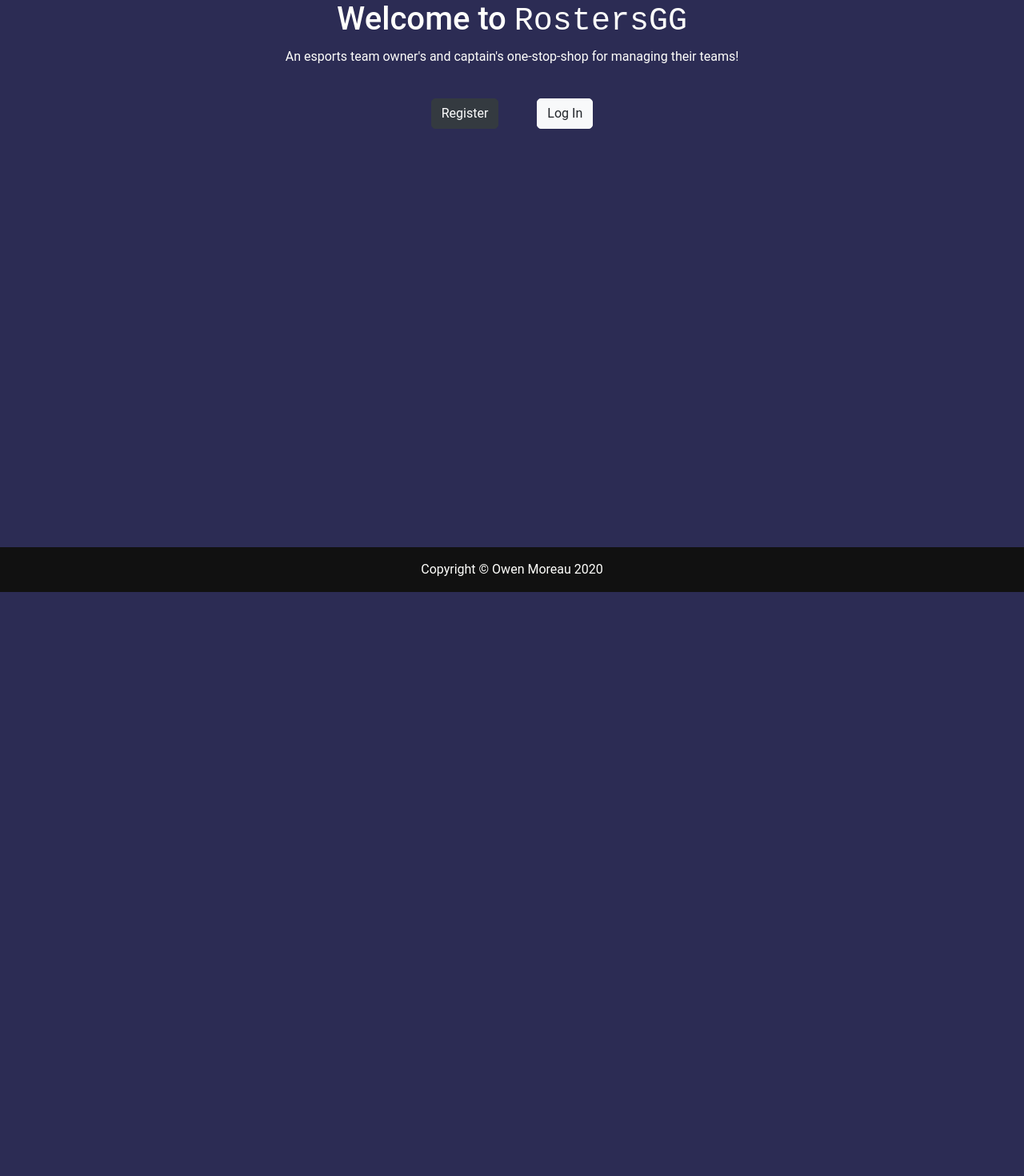
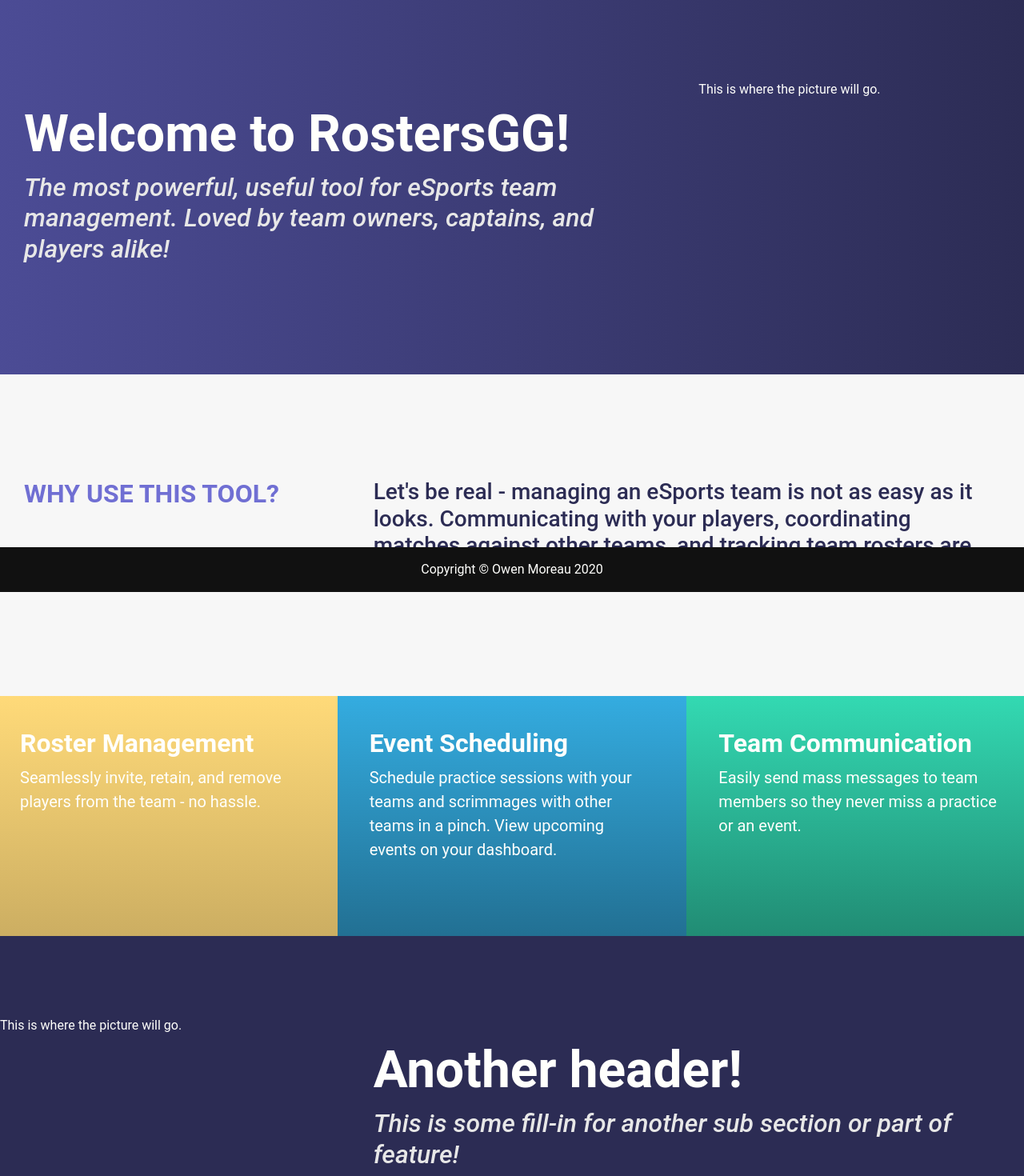
Before and after one commit to Yuanionrings/RostersGG-1, a React (Create React App) app in the folder client/: page / in a window 1280 px wide. Shown: the part 60-1530 px from the top of the page at 80% size. Before the commit the page ends 800 px from the top, so only its background shows below. Built offline with nearby package versions, Linux system fonts and the light colour scheme.

Commit message:
INCOMPLETE changes to landing page and styling

```diff
--- a/client/src/App.css
+++ b/client/src/App.css
@@ -72,6 +72,8 @@ body {
     outline: none !important;
 }
 
+
+/* button-good and button-bad used for yes/no buttons */
 .button-good {
     font-size: 16px !important;
     font-weight: bold;
@@ -101,9 +103,94 @@ body {
 }
 
 
-@keyframes display-box-animation {
-    0%   {background-color:#2c2c54;}
-    100% {background-color:#40407a;}
+.landing-page-display {
+    display: flex;
+    width: 100%;
+    margin: 0 auto;
+}
+.landing-page-display .styled-divider-yellow {
+    background-image: linear-gradient(to right, #ffda79, #2c2c54);
+    width: 95%;
+    min-height: 20px;
+}
+.landing-page-display .styled-divider-blue {
+    background-image: linear-gradient(to right, #34ace0, #2c2c54);
+    width: 95%;
+    min-height: 20px;
+}
+.landing-page-display .styled-divider-green {
+    background-image: linear-gradient(to right, #33d9b2, #2c2c54);
+    width: 95%;
+    min-height: 20px;
+}
+.landing-page-display .full-width-ctnr {
+    padding-left: 0 !important;
+    padding-right: 0 !important;
+}
+.landing-page-display .row-padding-lg {
+    padding: 100px 0;
+}
+.landing-page-display .text-field {
+    padding: 30px;
+}
+.landing-page-display .text-field h1 {
+    font-size: 4rem;
+    font-weight: bold;
+}
+.landing-page-display .text-field h3 {
+    font-size: 2rem;
+    color: #e7e7e7;
+    font-style: italic;
+}
+
+.landing-page-display .text-field-content {
+    padding: 30px;
+}
+.landing-page-display .text-field-content h3 {
+    font-size: 2rem;
+    font-weight: bold;
+    color: #706fd3;
+}
+.landing-page-display .text-field-content h4 {
+    font-size: 1.75rem;
+    color: #2c2c54;
+}
+
+.landing-page-display .text-field-sm {
+    padding: 10px;
+}
+.landing-page-display .text-field-sm h3 {
+    font-size: 2rem;
+    font-weight: bold;
+}
+.landing-page-display .text-field-sm p {
+    font-size: 1.25rem;
+}
+
+.landing-page-display .white-bg-1 {
+    background: #f7f7f7;
+}
+.landing-page-display .purple-bg-1 {
+    background-image: linear-gradient(to right, #4c4c96, #2c2c54 );
+}ß
+.landing-page-display .purple-bg-2 {
+    background-image: linear-gradient(to bottom left, #4c4c96, #2c2c54 );
+}
+.landing-page-display .present-box-green {
+    display: flex;
+    background-image: linear-gradient(to bottom, #33d9b2, #218c74);
+    min-height: 300px;
+    padding: 30px;
+}
+.landing-page-display .present-box-blue {
+    background-image: linear-gradient(to bottom, #34ace0, #227093);
+    min-height: 300px;
+    padding: 30px;
+}
+.landing-page-display .present-box-yellow {
+    background-image: linear-gradient(to bottom, #ffda79, #ccae62);
+    min-height: 300px;
+    padding: 30px;
 }
 
 /* general-display-box used for every display box (not specialized) */
@@ -117,8 +204,6 @@ body {
     border-radius: 5px;
     margin-bottom: 15px;
     background-image: linear-gradient(to bottom, #4c4c96, #40407a);
-    animation-name: display-box-animation;
-    animation-duration: 3s;
     box-shadow: 0px 0px 3px 1px rgba(51, 217, 178, 1);
     padding: 30px;
 }
--- a/client/src/components/layout/Landing.js
+++ b/client/src/components/layout/Landing.js
@@ -1,39 +1,96 @@
 import React, { Component } from "react";
-import { Link } from "react-router-dom";
+
+import Container from "react-bootstrap/Container";
+import Row from "react-bootstrap/Row";
+import Col from "react-bootstrap/Col";
+import Jumbotron from "react-bootstrap/Jumbotron";
+import Carousel from "react-bootstrap/Carousel";
+import Button from "react-bootstrap/Button";
+
 
 class Landing extends Component {
     render() {
         return (
-      <div className="container text-center  mt-15">
-        <div className="row">
-          <div className="col-sm-12 ">
-            <h1>
-              Welcome to{" "}
-              <span style={{ fontFamily: "monospace" }}>RostersGG</span>
-            </h1>
-            <p>An esports team owner's and captain's one-stop-shop for managing their teams!</p>
+            <div className="landing-page-display">
+                <Container fluid className="full-width-ctnr">
+
+                  <Row className="row-padding-lg purple-bg-1">
+                    <Col sm={8} xs={12}>
+                      <div className="text-field">
+                        <h1>Welcome to RostersGG!</h1>
+                        <h3>
+                          The most powerful, useful tool for eSports team management. Loved
+                          by team owners, captains, and players alike!
+                        </h3>
                       </div>
+                    </Col>
+                    <Col sm={4} xs={6}>
+                      <p>This is where the picture will go.</p>
+                    </Col>
+                  </Row>
+
+                  <Row className="row-padding-lg white-bg-1">
+                    <Col sm={4} xs={6}>
+                      <div className="text-field-content">
+                        <h3>
+                          WHY USE THIS TOOL?
+                        </h3>
                       </div>
-            <div className="row mt-4">
-            <div className="col-sm-12">
-              <Link
-                to="/register"
-                className="btn btn-large btn-dark hoverable"
-              >
-                Register
-              </Link>
-              <Link
-                to="/login"
-                className="btn btn-large btn-light hoverable ml-5"
-              >
-                Log In
-              </Link>
+                    </Col>
+                    <Col sm={8} xs={12}>
+                      <div className="text-field-content">
+                        <h4>
+                          Let's be real - managing an eSports team is not as easy as it looks. Communicating with your players, coordinating matches against other teams, and tracking team rosters are no longer a headache with RostersGG!
+                        </h4>
                       </div>
+                    </Col>
+                  </Row>
 
+                  <Row>
+                    <Col className="present-box-yellow flexbox justify-content-center">
+                      <div className="text-field-sm">
+                        <h3>Roster Management</h3>
+                        <p>
+                          Seamlessly invite, retain, and remove players from the team - no hassle.
+                        </p>
                       </div>
+                    </Col>
+                    <Col className="present-box-blue flexbox justify-content-center">
+                      <div className="text-field-sm">
+                        <h3>Event Scheduling</h3>
+                        <p>
+                          Schedule practice sessions with your teams and scrimmages with other teams in a pinch. View upcoming events on your dashboard.
+                        </p>
                       </div>
+                    </Col>
+                    <Col className="present-box-green flexbox justify-content-center">
+                      <div className="text-field-sm">
+                        <h3>Team Communication</h3>
+                        <p>
+                          Easily send mass messages to team members so they never miss a practice or an event.
+                        </p>
+                      </div>
+                    </Col>
+                  </Row>
 
+                  <Row className="row-padding-lg purple-bg-2">
+                    <Col sm={4} xs={6}>
+                      <p>This is where the picture will go.</p>
+                    </Col>
+                    <Col sm={8} xs={12}>
+                      <div className="text-field">
+                        <h1>Another header!</h1>
+                        <h3>
+                          This is some fill-in for another sub section or part of feature!
+                        </h3>
+                      </div>
+                    </Col>
+                  </Row>
+
+                </Container>
+            </div>
         );
     }
 }
+
 export default Landing;
```
Lines whose indentation alone changed are shown as unchanged.
